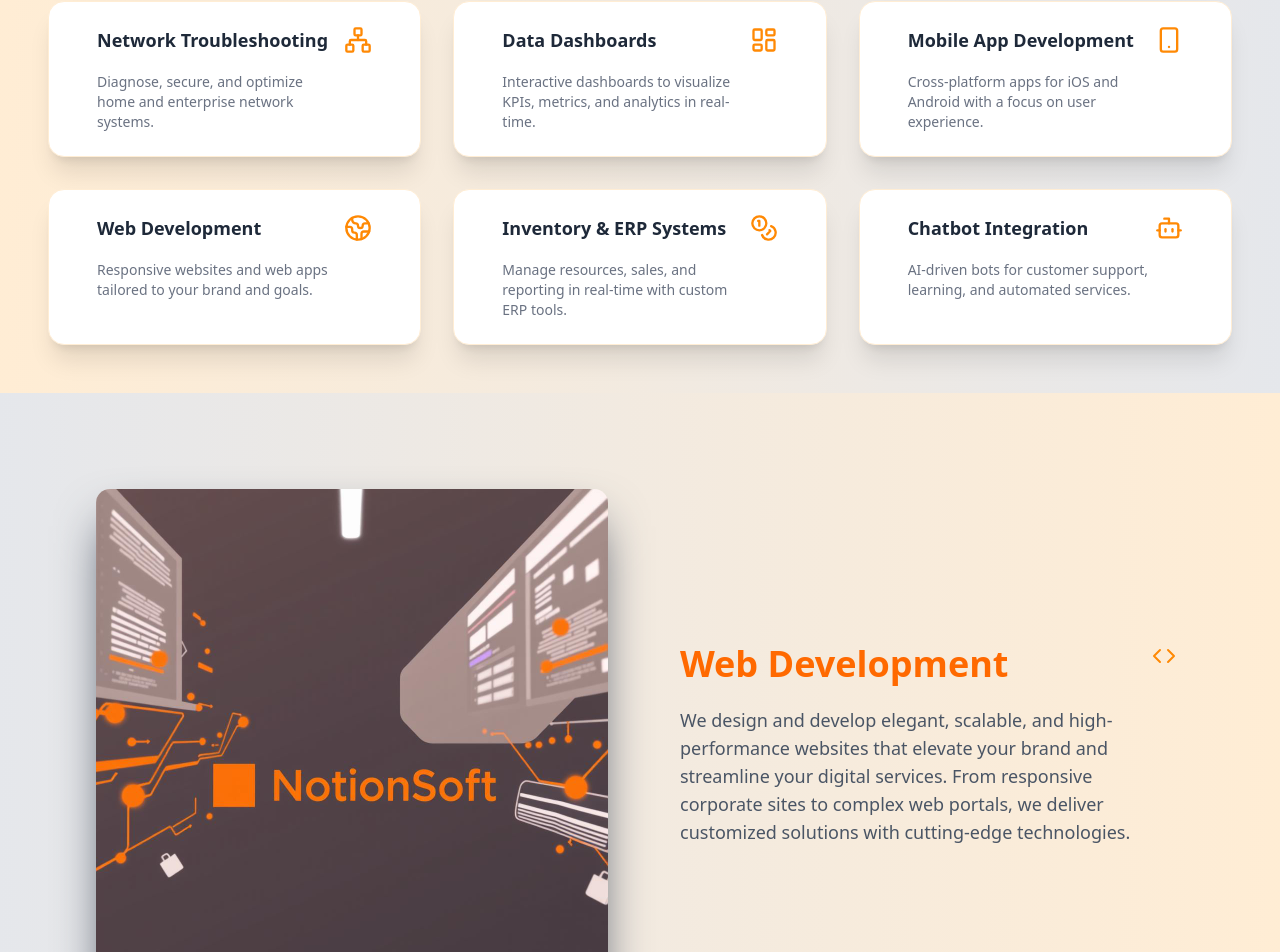
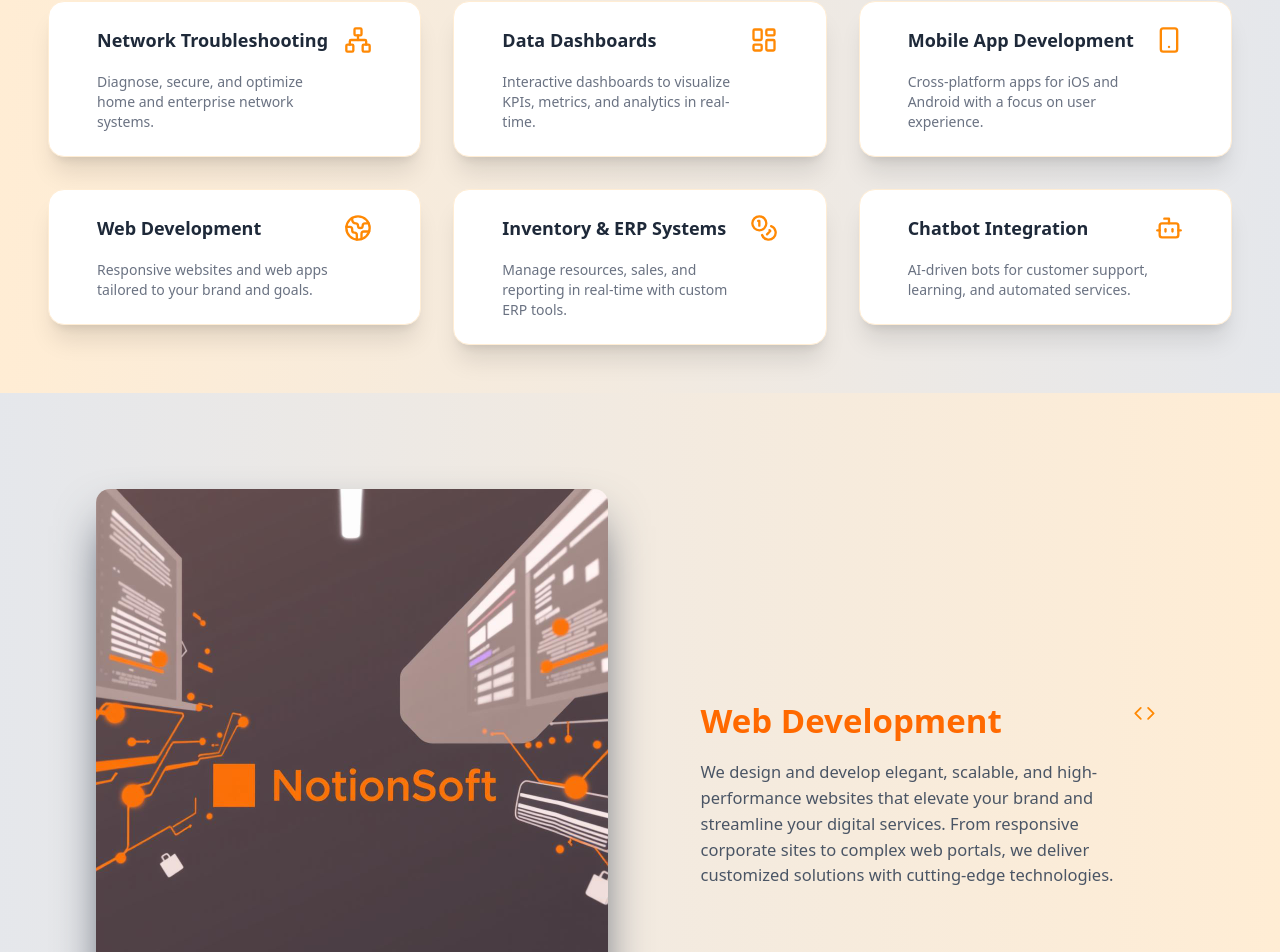
Before and after one commit to fiafghan/notion-soft-frontend, a React (Vite) app: page /services in a window 1280 px wide. Shown: the part 495-1447 px from the top of the page. Built offline with nearby package versions, Linux system fonts and the light colour scheme.

Commit message:
Animation was added to the full page of Services

```diff
--- a/src/components/ui/header.tsx
+++ b/src/components/ui/header.tsx
@@ -22,18 +22,12 @@ export default function Header() {
       <div className="max-w-7xl mx-auto px-4 sm:px-6 lg:px-8 py-3">
         <div className="flex items-center justify-between">
           {/* Logo */}
-          <motion.div
-            initial={{ scale: 0.8, opacity: 0 }}
-            animate={{ scale: 1, opacity: 1 }}
-            transition={{ delay: 0.2, duration: 0.5, ease: "easeOut" }}
-            className="flex items-center"
-          >
+
             <img
               src="/notionsoft-logo.png"
               alt="Notion Soft"
               className="h-12 w-auto"
             />
-          </motion.div>
 
           {/* Mobile Menu Toggle */}
           <div className="sm:hidden">
--- a/src/services.tsx
+++ b/src/services.tsx
@@ -21,19 +21,44 @@ import {
 } from 'lucide-react';
 
 import Footer from './components/ui/footer';
+import { motion, useScroll, useTransform } from "framer-motion";
+import { useRef } from "react";
+
 
 function Services() {
+  const containerRef = useRef(null);
+  const { scrollYProgress } = useScroll({
+    target: containerRef,
+    offset: ["start start", "end end"],
+  });
+
+    // Create scroll-based transforms
+    const scale = useTransform(scrollYProgress, [0, 1], [1, 0.90]);
+    const y = useTransform(scrollYProgress, [0, 1], ["50px", "50px"]);
+    const opacity = useTransform(scrollYProgress, [0, 1], [1, 1]);
   return (
     <div>
       <Header />
+
       <section className="bg-gradient-to-l from-gray-200 to-orange-100 py-12">
+
         <div className="max-w-screen-xl mx-auto px-6 md:px-12">
-          <h1 className="text-4xl md:text-5xl font-extrabold text-center bg-gradient-to-r from-orange-500 to-gray-100 bg-clip-text text-transparent">
-            Our Services At A Glance
-          </h1>
-          <p className="text-center text-gray-600 mt-4 text-base md:text-lg max-w-2xl mx-auto">
-            We deliver smart, scalable, and reliable tech solutions — from AI and desktop apps to secure networks and biometric systems.
-          </p>
+            <motion.h1
+              initial={{ opacity: 0, y: -30 }}
+              whileInView={{ opacity: 1, y: 0 }}
+              transition={{ duration: 0.7, delay: 0.2, ease: "easeOut" }}
+              viewport={{ once: true }}
+              className="text-4xl md:text-5xl font-extrabold text-center bg-gradient-to-r from-orange-500 to-gray-100 bg-clip-text text-transparent"
+            >            Our Services At A Glance
+          </motion.h1>
+          <motion.p
+            initial={{ opacity: 0, y: -20 }}
+            whileInView={{ opacity: 1, y: 0 }}
+            transition={{ duration: 0.6, delay: 0.4 }}
+            viewport={{ once: true }}
+            className="text-center text-gray-600 mt-4 text-base md:text-lg max-w-2xl mx-auto"
+          >            We deliver smart, scalable, and reliable tech solutions — from AI and desktop apps to secure networks and biometric systems.
+          </motion.p>
 
           <div className="grid grid-cols-1 sm:grid-cols-2 lg:grid-cols-3 gap-8 mt-10">
             {[{
@@ -73,6 +98,15 @@ function Services() {
               desc: "AI-driven bots for customer support, learning, and automated services.",
               icon: <Bot className="text-orange-400 w-7 h-7" />
             }].map((service, index) => (
+                <motion.div
+                  initial={{ opacity: 0, y: 50, scale: 0.95 }}
+                  whileInView={{ opacity: 1, y: 0, scale: 1 }}
+                  transition={{
+                    duration: 0.6,
+                    ease: [0.90, 1, 0.90, 0.5],
+                  }}
+                  viewport={{ once: true, amount: 0.80 }} // triggers when 20% is in view
+                >
               <Card key={index} className="rounded-2xl p-6 shadow-xl hover:shadow-2xl transition duration-300 border border-orange-100 bg-white">
                 <CardHeader className="space-y-3">
                   <CardAction>{service.icon}</CardAction>
@@ -84,6 +118,7 @@ function Services() {
                   </CardDescription>
                 </CardHeader>
               </Card>
+              </motion.div>
             ))}
           </div>
         </div>
@@ -109,6 +144,11 @@ function Services() {
               alt={item.title}
               className="w-full max-w-lg rounded-xl shadow-2xl shadow-gray-700 mx-auto"
             />
+            <motion.div
+              ref={containerRef}
+              style={{ scale, y, opacity }}
+              className="transition-transform duration-300"
+            >
             <Card className="bg-transparent shadow-none border-none">
               <CardHeader className="space-y-4">
                 <CardAction>{item.icon}</CardAction>
@@ -120,6 +160,7 @@ function Services() {
                 </CardDescription>
               </CardHeader>
             </Card>
+            </motion.div>
           </div>
         ))}
         <Footer />
```
